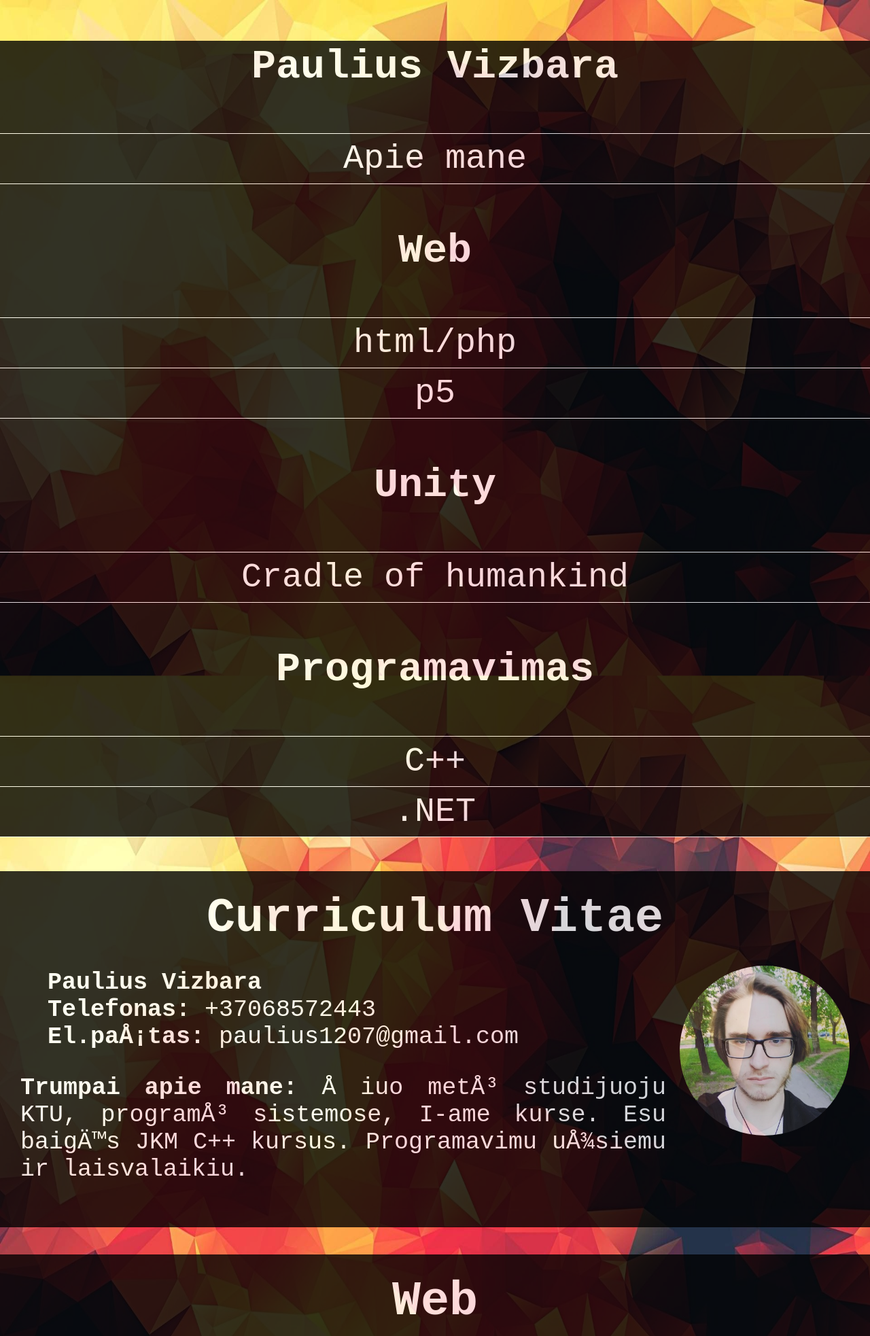
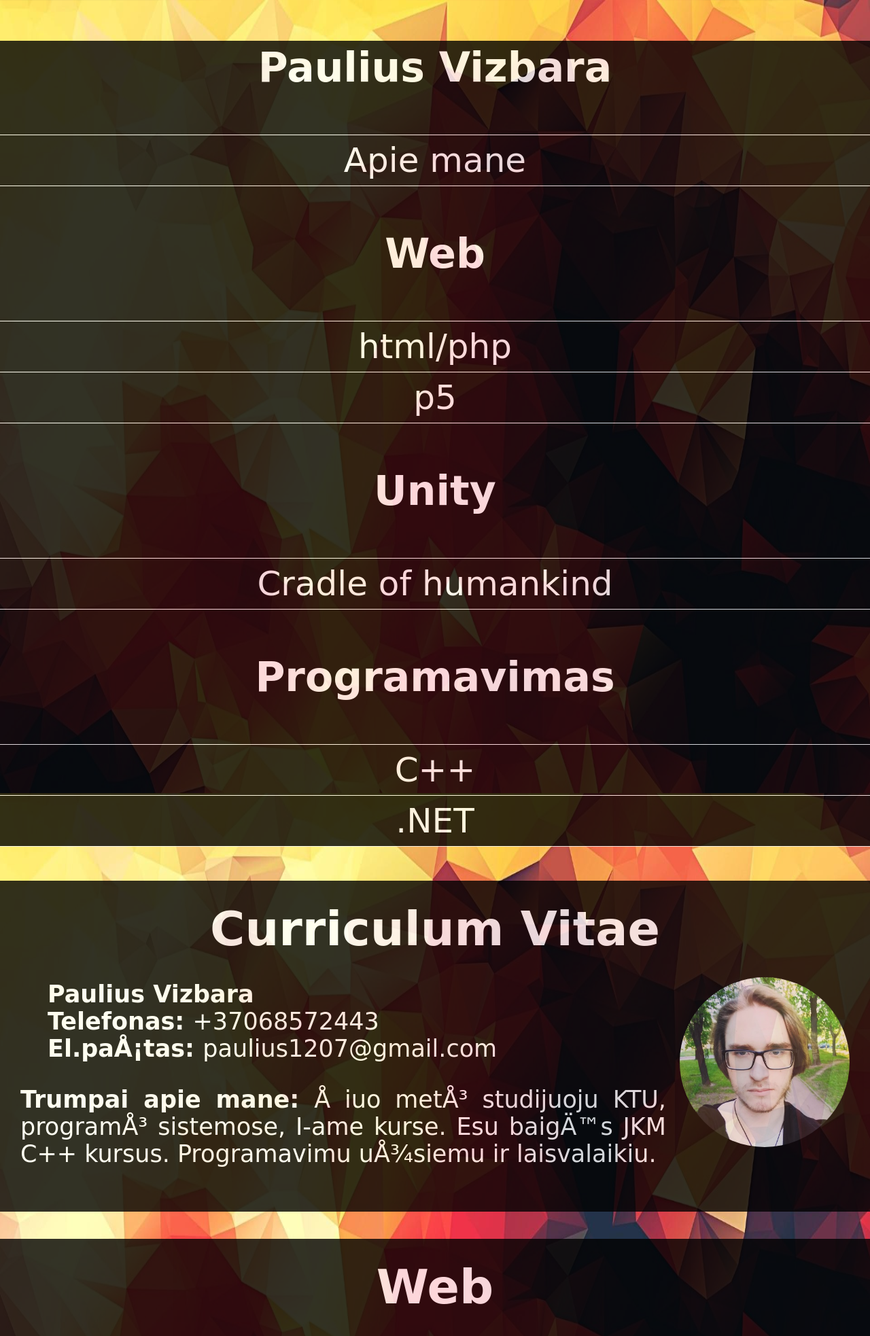
Before and after one commit to FriendlyBurrito/PauliusVizbara, a PHP site: page / in a window 1280 px wide. Shown: the top 1966 px of the page at 68% size. Run offline with PHP 8.4, Linux system fonts and the light colour scheme.

Commit message:
font change

```diff
--- a/style.css
+++ b/style.css
@@ -2,7 +2,9 @@
 	font-size: 20px;
 	margin: 0;
     color: white;
-    font-family: "Courier New";
+    /*font-family: "Courier New";*/
+  	/*font-family: "Lucida Console";*/
+  	font-family: cursive;
     background-image: url("images/lowpoly01.jpg");
     background-attachment: fixed;
     background-repeat: round;
```
